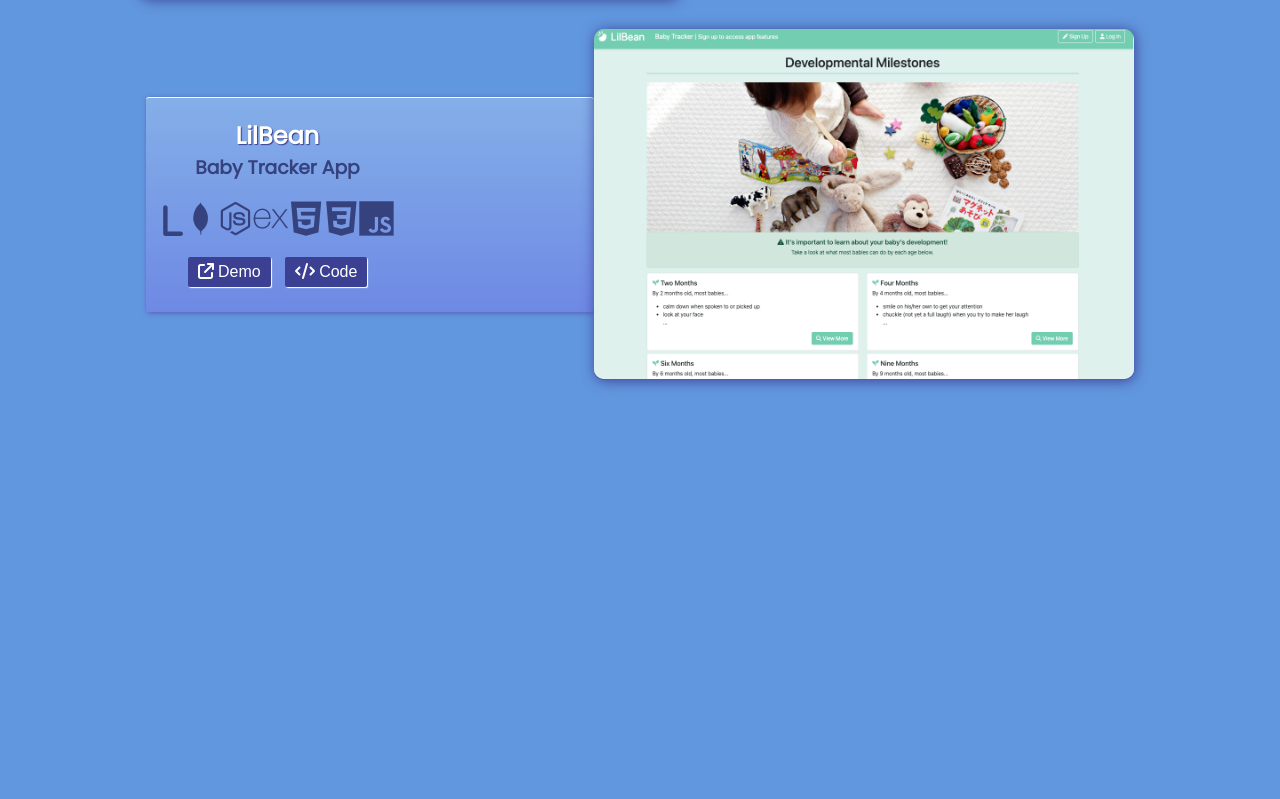
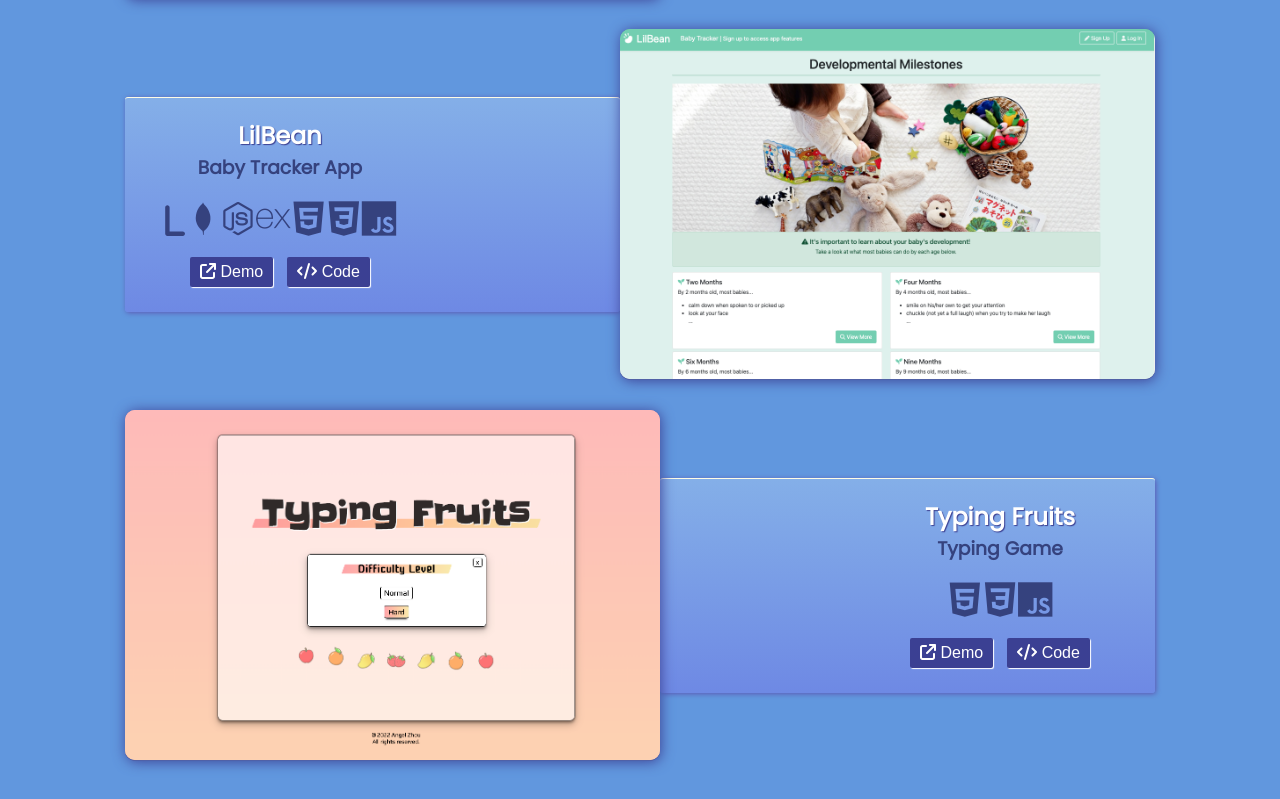
Before and after one commit to angel-zh/portfolio-angel-zhou, a React (Create React App) app: page / in a window 1280 px wide. Shown: the part 2401-3200 px from the top of the page. Built offline with nearby package versions, Linux system fonts and the light colour scheme; a web font is replaced by a local one.

Commit message:
adds project 4 to the list

```diff
--- a/src/App.js
+++ b/src/App.js
@@ -20,8 +20,8 @@
 import avocado2 from './images/avocado-2.png'
 import lilbean1 from './images/lilbean-1.png'
 import lilbean2 from './images/lilbean-2.png'
-// import typingFruits1 from './images/typing-fruits-1.png'
-// import typingFruits2 from './images/typing-fruits-2.png'
+import typingFruits1 from './images/typing-fruits-1.png'
+import typingFruits2 from './images/typing-fruits-2.png'
 
 function App() {
   return (
@@ -248,6 +248,29 @@
           </div>
         </div>
 
+        <div className='project-div'>
+          <div className='image-div'>
+            <a href='https://angel-zh.github.io/typing-fruits-game/' target='_blank' rel='noopener noreferrer'>
+              <img className='project-img-bottom' src={typingFruits2}></img>
+              <img className='project-img-top' src={typingFruits1}></img>
+            </a>
+          </div>
+          <div className='description-left'>
+            <h2>Typing Fruits</h2>
+            <h3>Typing Game</h3>
+            <p>
+              <i className="devicon-html5-plain project-icon"></i>
+              <i className="devicon-css3-plain project-icon"></i>
+              <i className="devicon-javascript-plain project-icon"></i>
+            </p>
+            <a href='https://angel-zh.github.io/typing-fruits-game/' target='_blank' rel='noopener noreferrer'>
+              <button><FontAwesomeIcon icon={faArrowUpRightFromSquare} /> Demo</button>
+            </a>
+            <a href='https://github.com/angel-zh/typing-fruits-game' target='_blank' rel='noopener noreferrer'>
+              <button><FontAwesomeIcon icon={faCode} /> Code</button>
+            </a>
+          </div>
+        </div>
     </Container>
 
 
--- a/src/index.css
+++ b/src/index.css
@@ -149,7 +149,7 @@
 
 
 .image-div {
-  width: 540px;
+  width: 535px;
   height: 350px;
   border-radius: 10px;
   border-bottom: 1px solid #5061a7;
@@ -178,7 +178,7 @@
 
 .image-div img {
   position: absolute;
-  width: 540px;
+  width: 535px;
   height: 350px;
   object-fit: cover;
   border-radius: 10px;
@@ -199,6 +199,7 @@
 }
 
 .description-right, .description-left {
+  width: 280px;
   color: #35427e;
   text-align: center;
   background: linear-gradient(#84afe8, #6e89e4);
```
